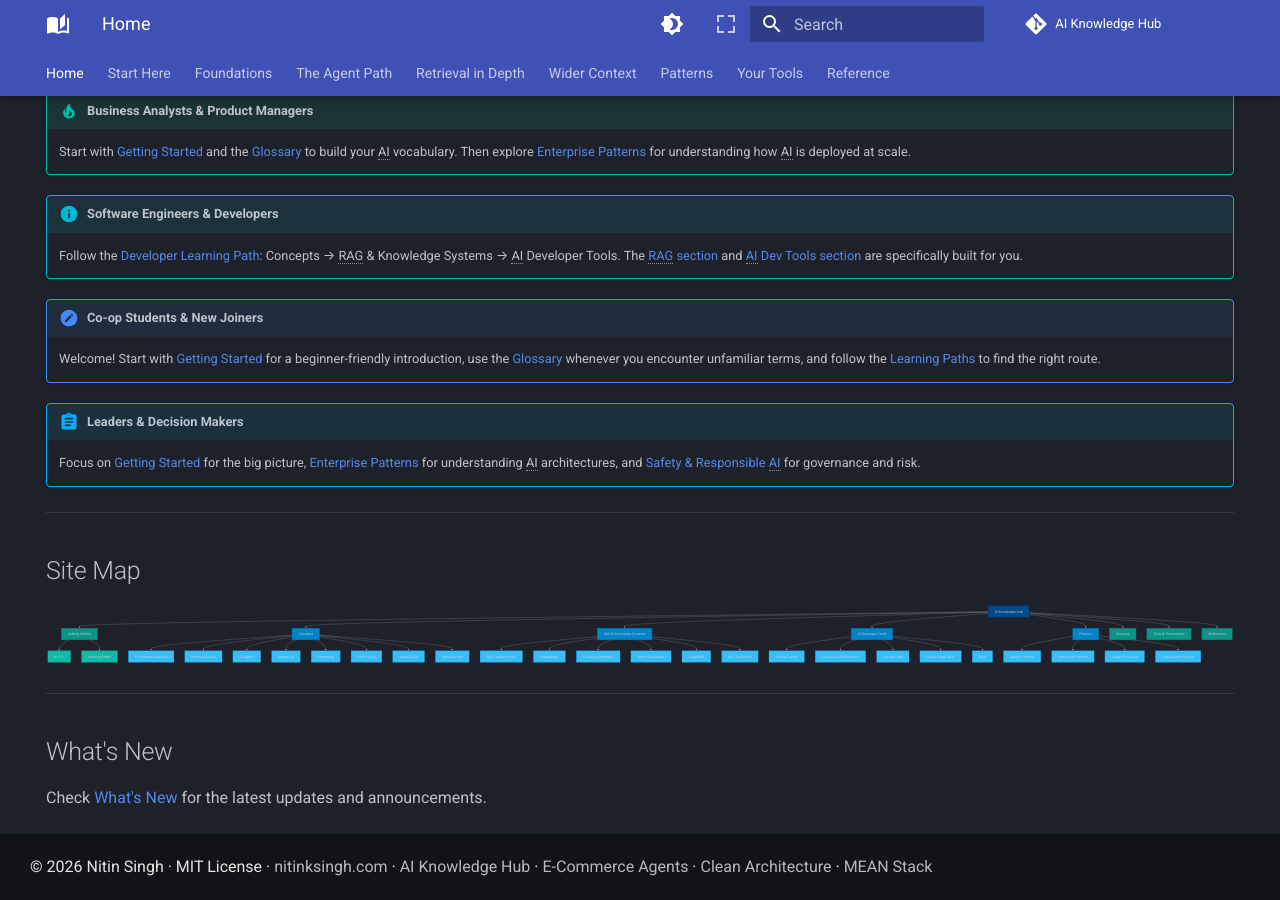
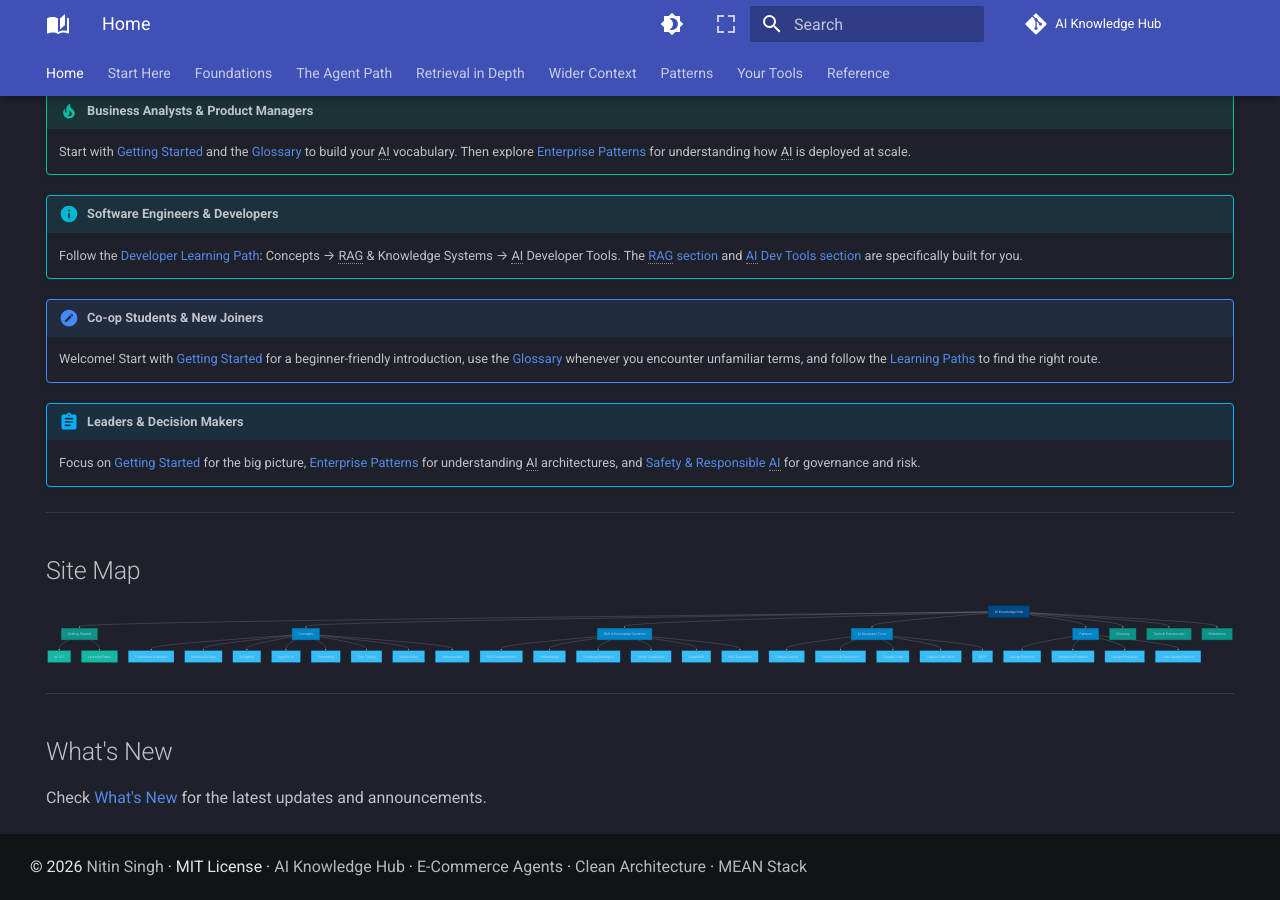
Before and after one commit to nitin27may/ai-resources, an MkDocs documentation site: the page built from docs/index.md, in a window 1280 px wide and 900 px high, scrolled down 1110 px. Built offline with MkDocs 1.6.1 and Material for MkDocs 9.7.7, drawn with Linux system fonts in a browser that asks for light colours; comment, search, counter and statistics services are not loaded.

Commit message:
Hyperlink the name instead of a separate domain link
"Nitin Singh" now carries the link to the blog, and the standalone
"nitinksingh.com" entry is dropped -- it pointed at the same URL, so the two
were duplicate links to one target with different anchor text. "MIT License"
stays plain text, which is how it reads on most doc sites.

Shorter as a side effect: one fewer item in the footer.

Still byte-identical across all four repos -- verified by hashing the rendered
output, not just the config values. Coverage holds on every indexable page
(11/11, 12/12, 85/85, 45/45), and e-commerce-agents still renders one <h1> on
all 85 pages.

Co-Authored-By: Claude Opus 5 <noreply@anthropic.com>

```diff
--- a/mkdocs.yml
+++ b/mkdocs.yml
@@ -194,8 +194,7 @@ extra:
 # purpose. If those are wanted back, `nav` is the place -- it is already
 # per-site, so it can differ without breaking this.
 copyright: |
-  &copy; 2026 Nitin Singh &middot; MIT License
-  &middot; <a href="https://nitinksingh.com/">nitinksingh.com</a>
+  &copy; 2026 <a href="https://nitinksingh.com/">Nitin Singh</a> &middot; MIT License
   &middot; <a href="https://nitinksingh.com/ai-resources/">AI Knowledge Hub</a>
   &middot; <a href="https://nitinksingh.com/e-commerce-agents/">E-Commerce Agents</a>
   &middot; <a href="https://nitinksingh.com/clean-architecture-docker-dotnet-angular/">Clean Architecture</a>
```
